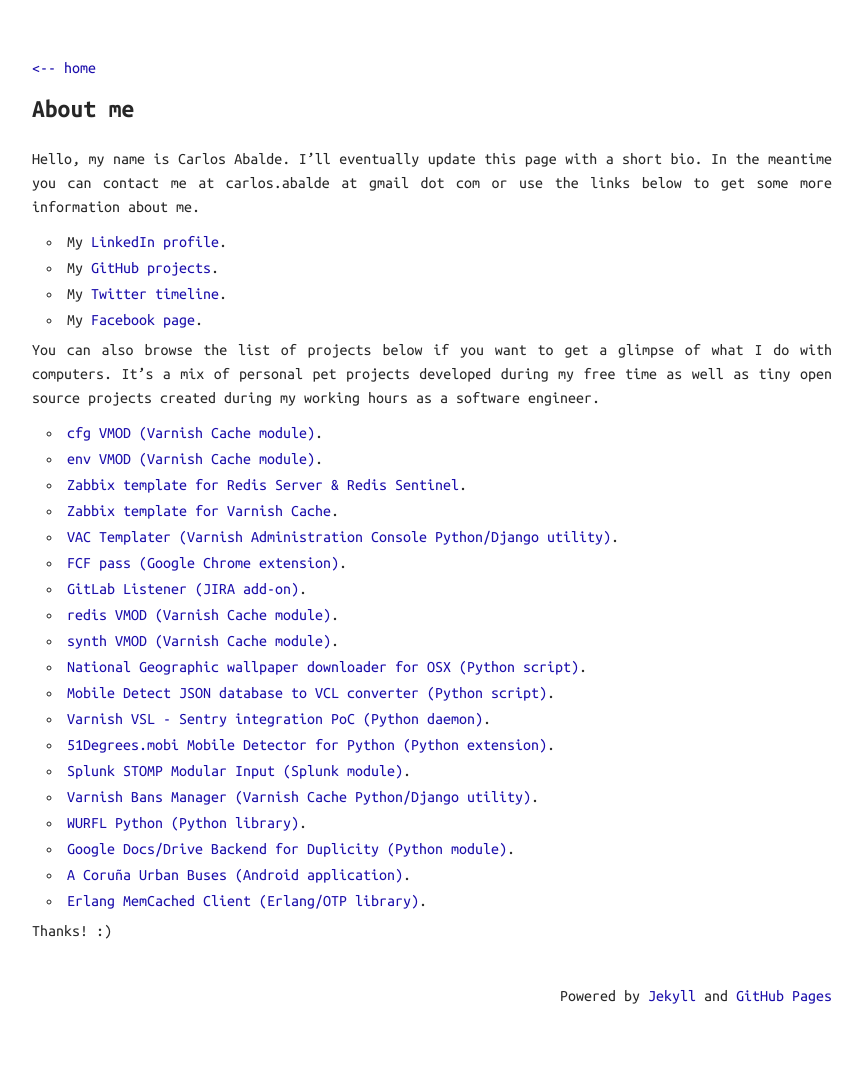
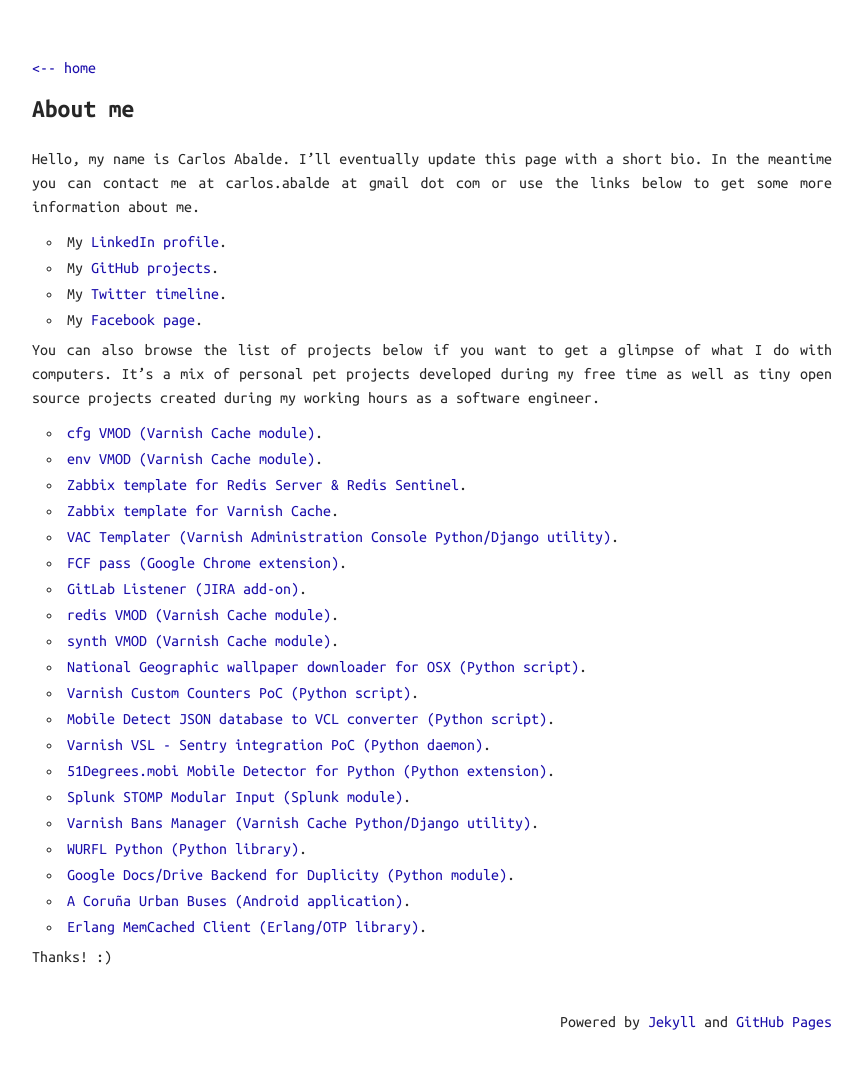
Before and after one commit to carlosabalde/carlosabalde.github.io, a Jekyll site: the page built from about/index.md, in a window 1280 px wide. Shown: the whole page, without its empty margins (208-1071 px from the left). Built offline with Jekyll 4.4.1, drawn with Linux system fonts in a browser that asks for light colours; before the commit the page ends 1064 px from its top, so only the background shows below that.

Commit message:
Add VCC project

```diff
--- a/about/index.md
+++ b/about/index.md
@@ -21,6 +21,7 @@ You can also browse the list of projects below if you want to get a glimpse of w
 - [redis VMOD (Varnish Cache module)](https://github.com/carlosabalde/libvmod-redis).
 - [synth VMOD (Varnish Cache module)](https://github.com/carlosabalde/libvmod-synth).
 - [National Geographic wallpaper downloader for OSX (Python script)](https://github.com/carlosabalde/ngwallpaper).
+- [Varnish Custom Counters PoC (Python script)](https://github.com/carlosabalde/vcc).
 - [Mobile Detect JSON database to VCL converter (Python script)](https://github.com/carlosabalde/mobiledetect2vcl).
 - [Varnish VSL - Sentry integration PoC (Python daemon)](https://github.com/carlosabalde/varnishsentry).
 - [51Degrees.mobi Mobile Detector for Python (Python extension)](http://51degrees.mobi/Support/Documentation/Python.aspx).
```
